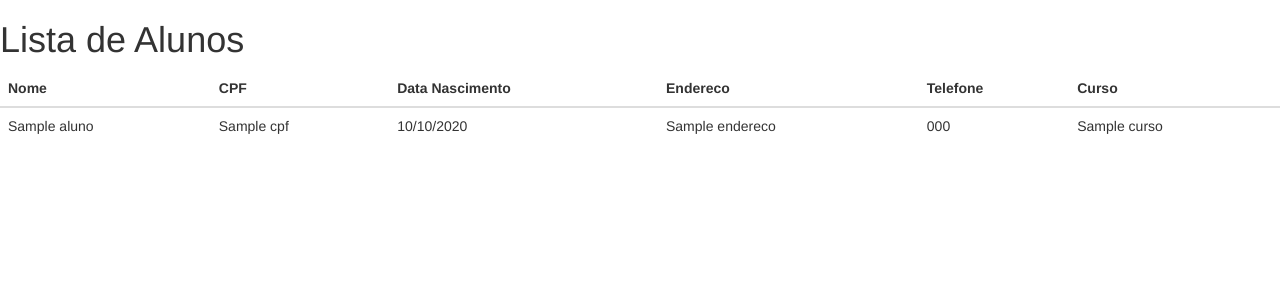
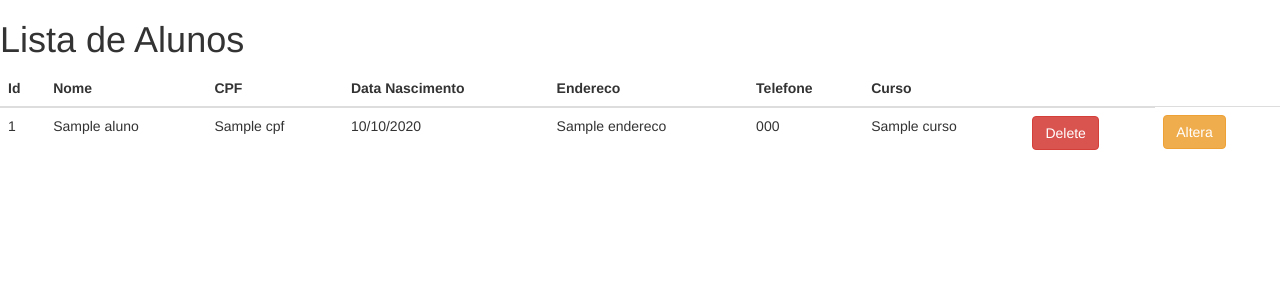
Before and after one commit to Flaks009/AC_TEC_WEB, a Django app: template Cadastro/appCad/templates/lista.html in a window 1280 px wide. Shown: the part 52-352 px from the top of the page. Run offline with Django 3.2, Linux system fonts and the light colour scheme; the template is opened without the code that fills it: most values are stand-ins (such as "Sample title", 1, 10 or a date in 2020); some libraries are stand-ins or nearby versions.

Commit message:
Update & Delete

```diff
--- a/Cadastro/Cadastro/settings.py
+++ b/Cadastro/Cadastro/settings.py
@@ -37,7 +37,7 @@ INSTALLED_APPS = [
     'django.contrib.sessions',
     'django.contrib.messages',
     'django.contrib.staticfiles',
-    'appCad'
+    'appCad',
 ]
 
 MIDDLEWARE = [
--- a/Cadastro/Cadastro/urls.py
+++ b/Cadastro/Cadastro/urls.py
@@ -4,6 +4,7 @@ from django.contrib import admin
 from django.urls import path
 from django.conf.urls import url
 
+app_name = 'appCad'
 
 admin.autodiscover()
 
@@ -15,5 +16,8 @@ urlpatterns = [
     url(r'^$', views.home, name='home'),
     url(r'^cadastro/$', views.Criar.as_view(), name='cadastro'),
     url(r'^lista/$', views.Lista.as_view(), name='lista'),
+    url(r'^delete/(?P<pk>[0-9]+)$', views.DeletaAluno.as_view(), name='deleta'),
+    url(r'^cadastro/(?P<pk>[0-9]+)$', views.AlteraAluno.as_view(), name='altera'),
+
     #url(r'^admin/', include(admin.site.urls)),
 ]
--- a/Cadastro/appCad/forms.py
+++ b/Cadastro/appCad/forms.py
@@ -5,6 +5,6 @@ from .import models
 
 class FormAluno(forms.ModelForm):
 
-        class Meta:
-              model = models.Aluno
-              fields = "__all__"
+      class Meta:
+            model = models.Aluno
+            fields = "__all__"
--- a/Cadastro/appCad/models.py
+++ b/Cadastro/appCad/models.py
@@ -5,14 +5,14 @@ from django.utils.formats import date_format
 class Aluno(models.Model):
 
     nome = models.CharField("Nome", max_length=100)
-    cpf = models.CharField("CPF", max_length=11)
-    data_nasc = models.CharField("Data de Nascimento",max_length=50)
+    cpf = models.CharField("CPF", max_length=14)
+    data_nasc = models.DateField("Data de Nascimento")
     endereco = models.CharField("Endereço", max_length=150)
     telefone = models.CharField("Telefone", max_length=11)
     curso = models.CharField("Curso", max_length=100)
 
     class Meta:
-        ordering = ['nome']
+        ordering = ['id']
         verbose_name = (u'nome')
         verbose_name_plural = (u'nomes')
 
--- a/Cadastro/appCad/templates/lista.html
+++ b/Cadastro/appCad/templates/lista.html
@@ -1,28 +1,44 @@
 {% extends 'base.html' %}
-
 {% block content %}
 <h1>Lista de Alunos</h1>
 
 <table class="table">
         <thead class="thead-dark">
                 <tr>
+                        <th scope="col">Id</th>
                         <th scope="col">Nome</th>
                         <th scope="col">CPF</th>
                         <th scope="col">Data Nascimento</th>
                         <th scope="col">Endereco</th>
                         <th scope="col">Telefone</th>
                         <th scope="col">Curso</th>
+                        <th scope="col"></th>
                 </tr>
         </thead>
         <tbody>
                 {% for Aluno in object_list %}
                 <tr>
+                        <td>{{ Aluno.id }}</td>
                         <td>{{ Aluno.nome }}</td>
                         <td>{{ Aluno.cpf }}</td>
                         <td>{{ Aluno.data_nasc |date:"d/m/Y" }}</td>
                         <td>{{ Aluno.endereco }}</td>
                         <td>{{ Aluno.telefone }}</td>
                         <td>{{ Aluno.curso }}</td>
+                        <td>
+                                <form action="{% url 'deleta' Aluno.id %}" method="POST" class="form">
+                                        {% csrf_token %}
+                                        <input type="hidden" name="aluno-id" value="{{Aluno.id}}" />
+                                        <button type="submit" class="btn btn-danger">Delete</button>
+                                </form>
+                        </td>
+                        <td>
+                                        <form action="{% url 'altera' Aluno.id %}" method="POST" class="form">
+                                                {% csrf_token %}
+                                                <input type="hidden" name="aluno-id" value="{{Aluno.id}}" />
+                                                <button type="submit" class="btn btn-warning">Altera</button>
+                                        </form>
+                                </td>
                 </tr>
                 {% empty %}
                 <li>Sem itens na lista.</li>
```
Also changed, not shown: Cadastro/appCad/views.py (+14 -1 lines), Cadastro/appCad/migrations/0006_auto_20181023_1959.py (added), Cadastro/db.sqlite3.
